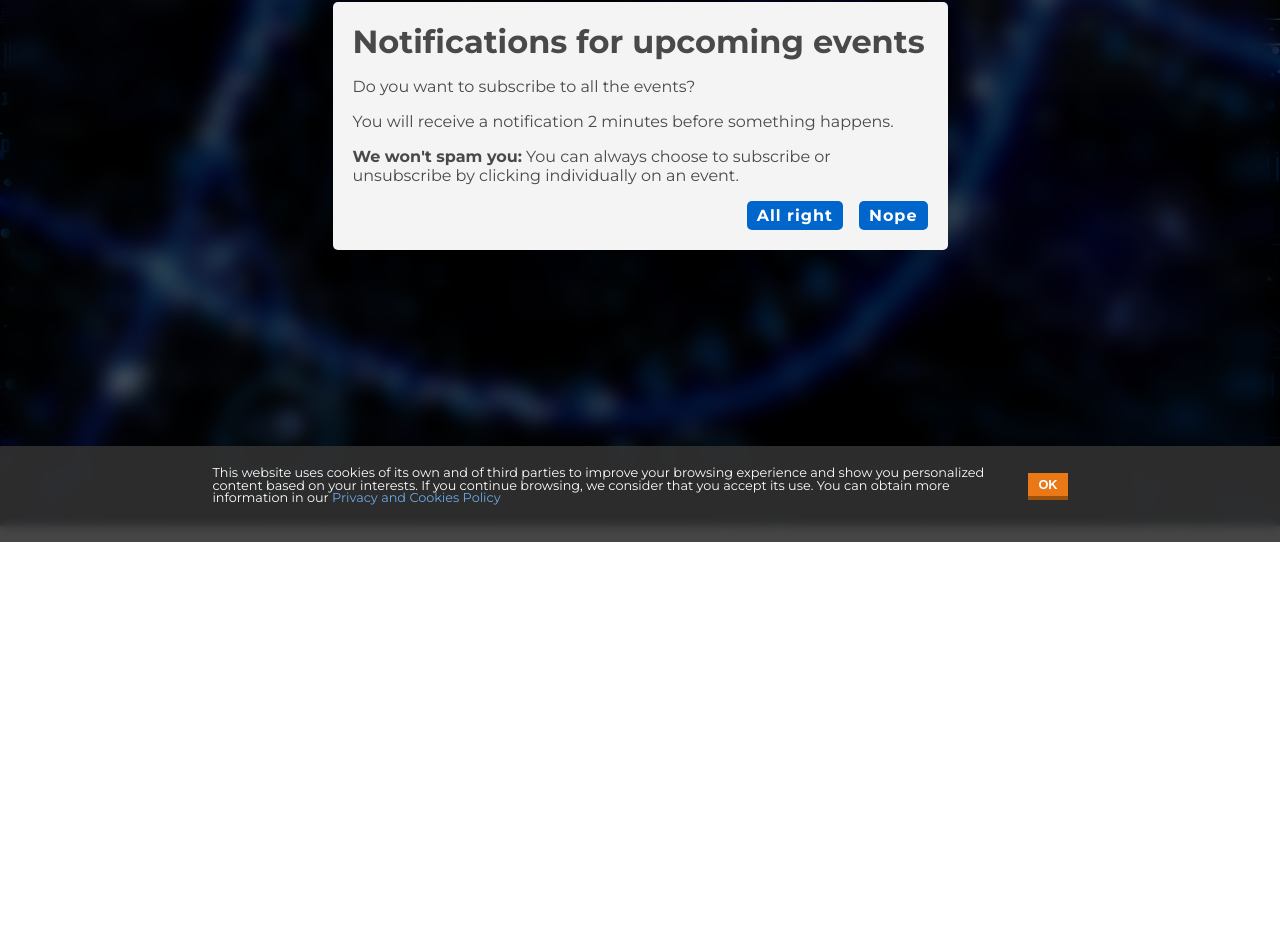
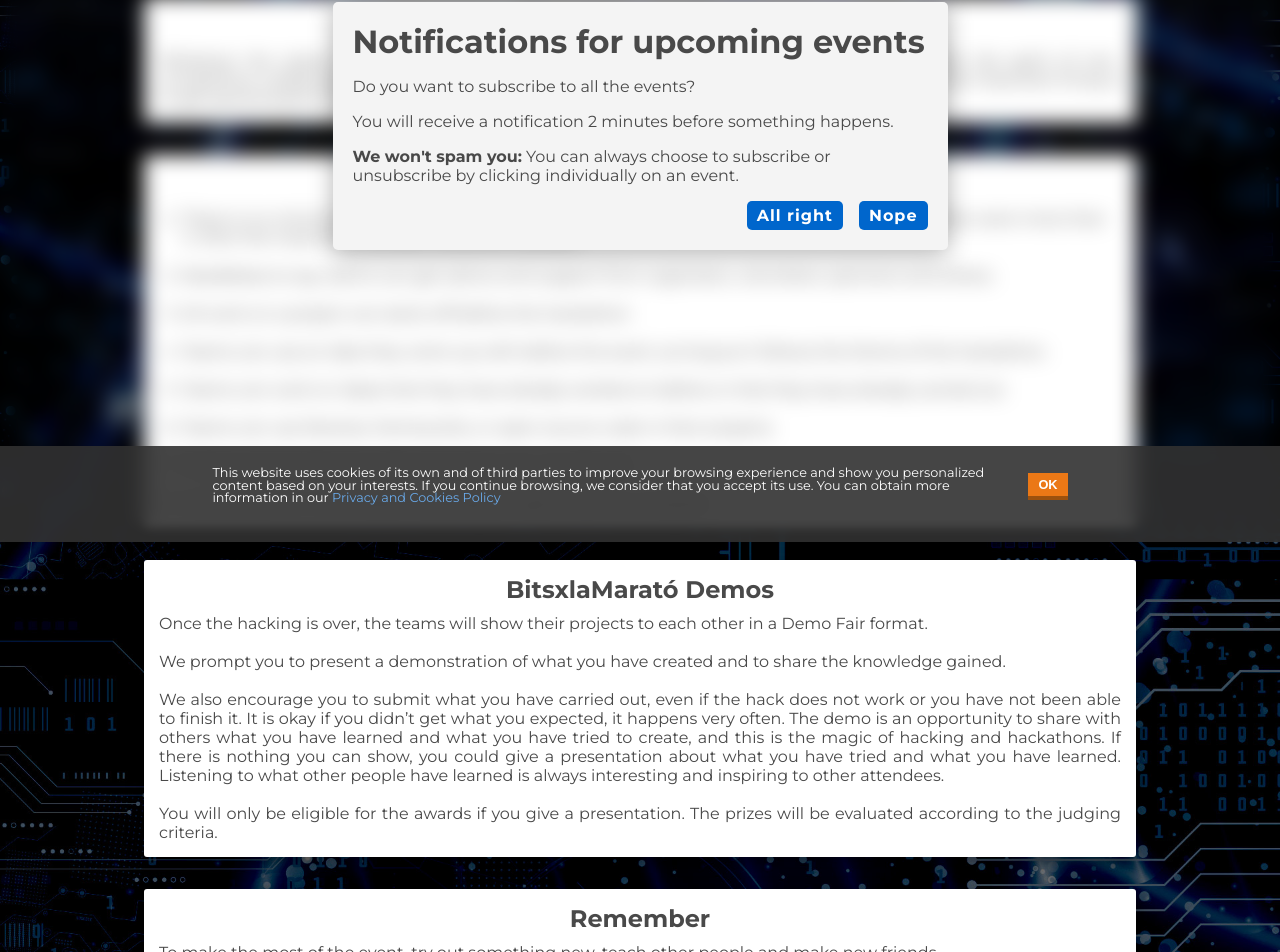
Before and after one commit to EncryptEx/bits-live, a Vue app: page /rules in a window 1280 px wide. Shown: the part 274-1226 px from the top of the page. Before the commit the page ends 800 px from the top, so only its background shows below. Built offline with nearby package versions, Linux system fonts and the light colour scheme.

Commit message:
updated rules

```diff
--- a/src/views/Rules.vue
+++ b/src/views/Rules.vue
@@ -3,6 +3,59 @@
     <div class="container">
       <div class="panel large">
         <h1 class="activity-title">Rules</h1>
+      </div>
+      <div class="panel large">
+        <div style="text-align: justify;">
+          <!-- <p>Here you can find the rules of the #bitsxLaMarató hackathon. They are a customised and simplified version of the standard rules used by the HackUPC hackathon (organised by HackersUPC). If you have any suggestions or questions about it, please send them here.</p> -->
+          <div class="margin-bottom text-centered">
+            <h2>BitsxlaMarató Spirit</h2>
+          </div>
+          <p class="margin-bottom"> Whatever the reason that leads you to participate in this hackathon, make sure you maintain the spirit of non-competitive collaboration that this event wants to establish. Although there will be awards, the most important thing is to get good projects that help research for the COVID-19.</p>
+        </div>
+      </div>
+      <div class="panel large">
+        <div style="text-align: justify;">
+          <div class="margin-bottom text-centered">
+            <h2>BitsxlaMarató Rules</h2>
+          </div>
+          <p class="margin-bottom">
+            <ol>
+              <li>There is no minimum number of members per team, although it is recommended to be 4. If there were more than 4, then the maximum number would be 5 people.</li><br/>
+              <li>Needleless to say, teams can get advice and support from organisers, volunteers, sponsors and others.</li><br/>
+              <li>All work on a project can starts off before the hackathon</li><br/>
+              <li>Teams can use an idea they came up with before the event, as long as it follows the theme of the hackathon.</li><br/>
+              <li>Teams can work on ideas that they have already worked on before or that they have already carried out.</li><br/>
+              <li>Teams can use libraries, frameworks, or open-source code in their projects.</li><br/>
+              <li>Projects that break the Code of Conduct are not allowed.</li><br/>
+              <li>Data protection and intellectual property rights shall be complied.</li>
+            </ol>
+          </p>
+        </div>
+      </div>
+      <div class="panel large">
+        <div style="text-align: justify;">
+          <div class="margin-bottom text-centered">
+            <h2>BitsxlaMarató Demos</h2>
+          </div>
+          <p class="margin-bottom">
+            Once the hacking is over, the teams will show their projects to each other in a Demo Fair format.<br/><br/>
+            We prompt you to present a demonstration of what you have created and to share the knowledge gained.<br/><br/>
+            We also encourage you to submit what you have carried out, even if the hack does not work or you have not been able to finish it. It is okay if you didn’t get what you expected, it happens very often. The demo is an opportunity to share with others what you have learned and what you have tried to create, and this is the magic of hacking and hackathons. If there is nothing you can show, you could give a presentation about what you have tried and what you have learned. Listening to what other people have learned is always interesting and inspiring to other attendees.<br/><br/>
+            You will only be eligible for the awards if you give a presentation. The prizes will be evaluated according to the judging criteria.
+          </p>
+        </div>
+      </div>
+      <div class="panel large">
+        <div style="text-align: justify;">
+          <div class="margin-bottom text-centered">
+            <h2>Remember</h2>
+          </div>
+          <p class="margin-bottom">
+            To make the most of the event, try out something new, teach other people and make new friends. <br /><br />
+
+            <i>Happy Hacking from the bitsxLaMarató team!</i>
+          </p>
+        </div>
       </div>
     </div>
   </div>
```
